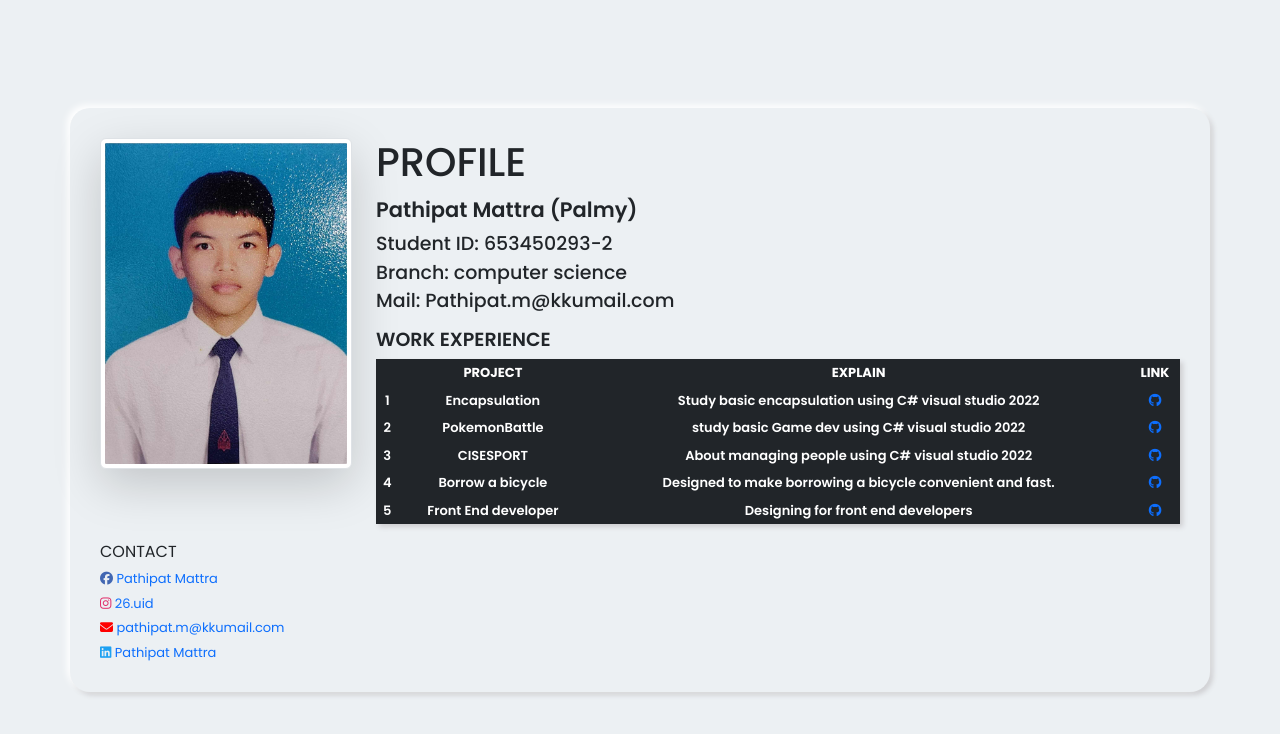
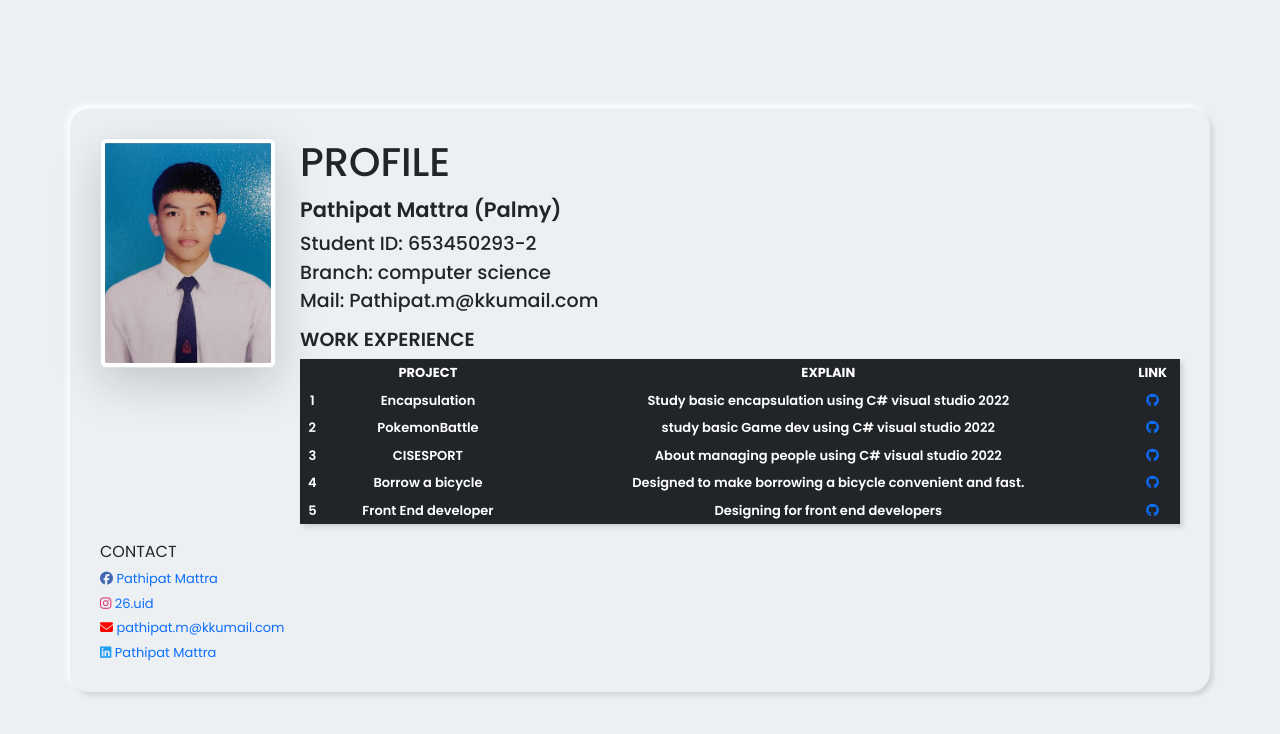
Before and after one commit to pathipat11/pathipat11.github.io, a plain HTML site: page index.html in a window 1280 px wide. Drawn offline with nearby package versions, Linux system fonts and the light colour scheme.

Commit message:
Update profile.css

```diff
--- a/profile.css
+++ b/profile.css
@@ -23,7 +23,10 @@ body{
                 3px 3px 5px #ceced1;
 }
 .image{
-
+    width: 100%;
+    height: auto;
+    max-width: 200px;
+    border-radius: 10px;
 }
 .information{
     font-size: 19px;
@@ -68,4 +71,5 @@ table{
     flex-direction: column;
     gap: 5px;
     align-self: flex-start;
+    margin-top: auto;
 }
```
